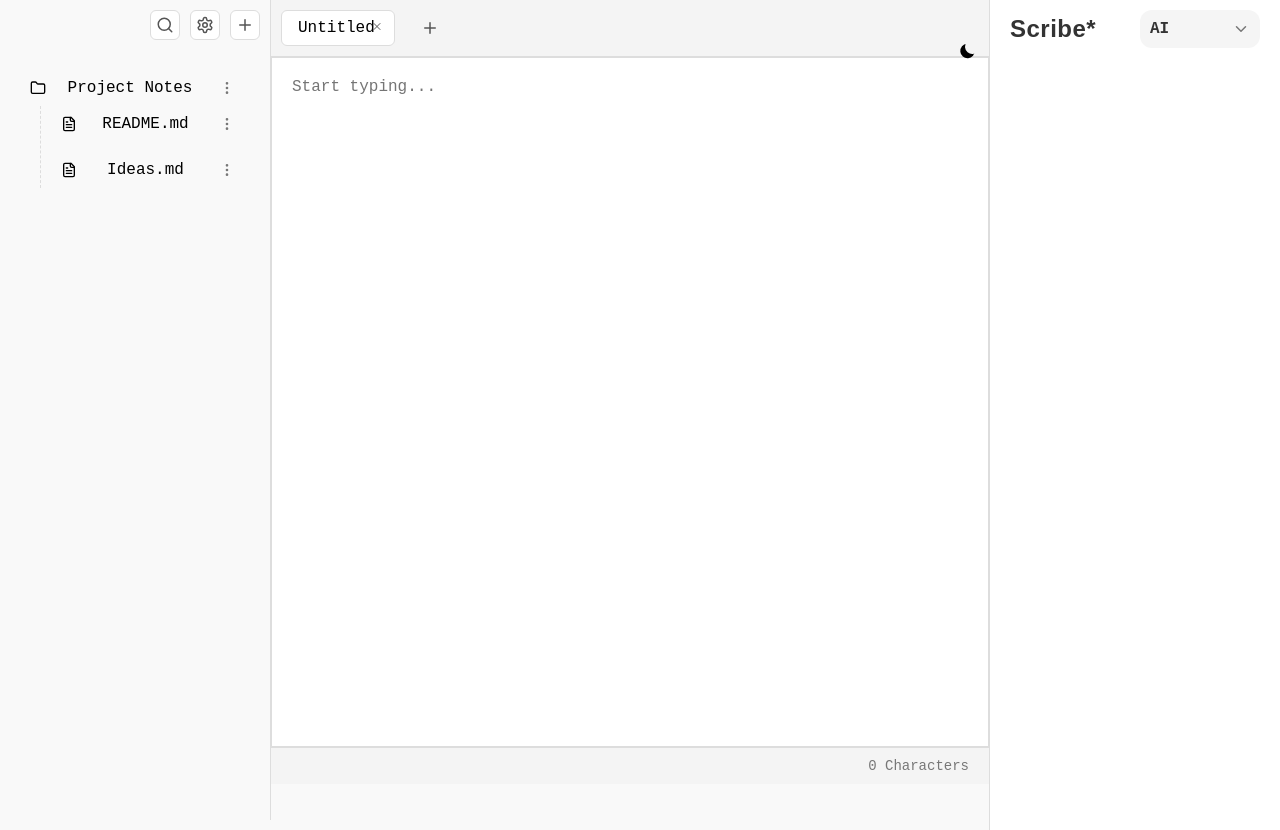
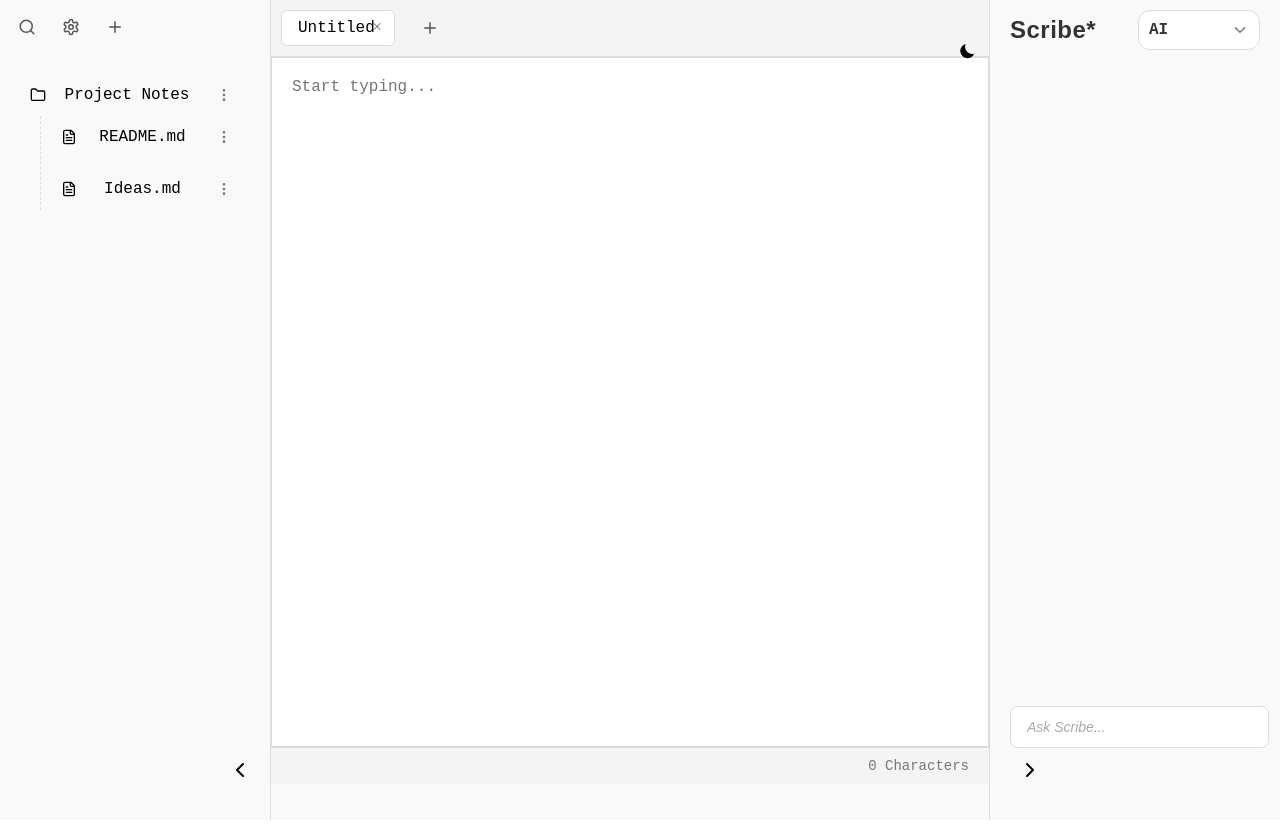
Before and after one commit to Ishitha0011/SCRIBE, a React (Create React App) app: page / in a window 1280 px wide. Built offline with nearby package versions, Linux system fonts and the light colour scheme.

Commit message:
added the collapse able feature to the sidebar
added the logic of rendering based on the dropdown selection (for now just added for AI dropdown)

```diff
--- a/src/components/LeftSidebar.js
+++ b/src/components/LeftSidebar.js
@@ -8,7 +8,9 @@ import {
   MoreVertical,
   Edit,
   Trash2,
-} from 'lucide-react';
+  ChevronLeft,
+  ChevronRight,
+} from 'lucide-react'; // Import Chevron icons for collapsing
 import '../css/LeftSidebar.css';
 
 const LeftSidebar = () => {
@@ -25,6 +27,7 @@ const LeftSidebar = () => {
   ]);
   const [activeItem, setActiveItem] = useState(null);
   const [menuVisible, setMenuVisible] = useState(null);
+  const [isCollapsed, setIsCollapsed] = useState(false); // New state for collapse
 
   // Add a new file or folder
   const handleAdd = (type) => {
@@ -110,7 +113,7 @@ const LeftSidebar = () => {
     ));
 
   return (
-    <div className="LeftSidebar">
+    <div className={`LeftSidebar ${isCollapsed ? 'collapsed' : ''}`}>
       <div className="TopButtons">
         <button className="IconButton" title="Search">
           <Search size={18} />
@@ -126,7 +129,14 @@ const LeftSidebar = () => {
           <Plus size={18} />
         </button>
       </div>
-      <div className="FileTree">{renderTree(structure)}</div>
+      {!isCollapsed && <div className="FileTree">{renderTree(structure)}</div>}
+      <button
+        className="CollapseButton"
+        title="Collapse Sidebar"
+        onClick={() => setIsCollapsed((prev) => !prev)}
+      >
+        {isCollapsed ? <ChevronRight size={24} /> : <ChevronLeft size={24} />}
+      </button>
     </div>
   );
 };
--- a/src/components/RightSidebar.js
+++ b/src/components/RightSidebar.js
@@ -1,12 +1,13 @@
 import React, { useState, useEffect, useRef } from 'react';
-import { ChevronDown } from 'lucide-react'; // Using Lucide icon for dropdown indicator
+import { ChevronDown, ChevronLeft, ChevronRight } from 'lucide-react'; // Icons
 import '../css/RightSidebar.css';
 
 const RightSidebar = () => {
   const [selectedOption, setSelectedOption] = useState('AI');
   const [isOpen, setIsOpen] = useState(false);
+  const [isCollapsed, setIsCollapsed] = useState(false); // Manage collapsed state
 
-  const dropdownRef = useRef(null); // Ref to the dropdown container
+  const dropdownRef = useRef(null);
 
   // Toggle dropdown open/close
   const toggleDropdown = () => setIsOpen((prev) => !prev);
@@ -14,7 +15,7 @@ const RightSidebar = () => {
   // Handle selecting an option
   const handleOptionSelect = (option) => {
     setSelectedOption(option);
-    setIsOpen(false); // Close dropdown after selecting an option
+    setIsOpen(false);
   };
 
   // Close dropdown if clicking outside
@@ -25,22 +26,27 @@ const RightSidebar = () => {
       }
     };
 
-    document.addEventListener('mousedown', handleClickOutside); // Attach event listener
+    document.addEventListener('mousedown', handleClickOutside);
     return () => {
-      document.removeEventListener('mousedown', handleClickOutside); // Clean up listener
+      document.removeEventListener('mousedown', handleClickOutside);
     };
   }, []);
 
+  // Toggle sidebar collapse
+  const toggleCollapse = () => setIsCollapsed((prev) => !prev);
+
   return (
-    <div className="RightSidebar">
+    <div className={`RightSidebar ${isCollapsed ? 'collapsed' : ''}`}>
       <div className="TopSection">
-        <div className="Logo">Scribe*</div>
+        <div className="Logo">{!isCollapsed && 'Scribe*'}</div>
         <div className="DropdownContainer" ref={dropdownRef}>
-          <div className="SelectDropdown" onClick={toggleDropdown}>
-            <span>{selectedOption}</span>
-            <ChevronDown size={18} className={`DropdownIcon ${isOpen ? 'open' : ''}`} />
-          </div>
-          {isOpen && (
+          {!isCollapsed && (
+            <div className="SelectDropdown" onClick={toggleDropdown}>
+              <span>{selectedOption}</span>
+              <ChevronDown size={18} className={`DropdownIcon ${isOpen ? 'open' : ''}`} />
+            </div>
+          )}
+          {isOpen && !isCollapsed && (
             <div className="DropdownList">
               <div className="Option" onClick={() => handleOptionSelect('AI')}>
                 AI
@@ -55,6 +61,25 @@ const RightSidebar = () => {
           )}
         </div>
       </div>
+
+      {/* Dynamic Content Based on Selected Option */}
+      <div className="DynamicContent">
+        {selectedOption === 'AI' && !isCollapsed && (
+          <div className="AskAIContainer">
+            <input
+              type="text"
+              placeholder="Ask Scribe..."
+              className="AskAIInput"
+            />
+          </div>
+        )}
+        {/* Add other options' content as needed */}
+      </div>
+
+      {/* Collapsible icon at the bottom */}
+      <div className="CollapseIcon" onClick={toggleCollapse}>
+        {isCollapsed ? <ChevronLeft size={24} /> : <ChevronRight size={24} />}
+      </div>
     </div>
   );
 };
--- a/src/css/LeftSidebar.css
+++ b/src/css/LeftSidebar.css
@@ -6,18 +6,31 @@
   flex-direction: column;
   border-right: 1px solid #ddd;
   padding: 10px;
+  position: relative;
+  transition: width 0.3s ease;
+}
+
+.LeftSidebar.collapsed {
+  width: 30px; /* Adjust the width for the collapsed state */
 }
 
 .TopButtons {
   display: flex;
-    justify-content: flex-end;
+  flex-direction: row; /* Default to column layout */
+  justify-content: flex-start;
   gap: 10px;
   margin-bottom: 20px;
+  transition: flex-direction 0.3s ease;
+}
+
+.LeftSidebar.collapsed .TopButtons {
+  flex-direction: column; /* Change to row layout when collapsed */
+  gap: 8px; /* Reduce gap between buttons when collapsed */
 }
 
 .IconButton {
-    background-color: #fff;
-    border: 1px solid #ddd;
+  background-color: transparent;
+  border: none;
   border-radius: 6px;
   padding: 8px;
   font-size: 16px;
@@ -27,6 +40,12 @@
   align-items: center;
   justify-content: center;
   color: #555;
+  transition: transform 0.3s ease;
+}
+
+.LeftSidebar.collapsed .IconButton {
+  font-size: 14px; /* Reduce button size when collapsed */
+  padding: 5px; /* Reduce padding when collapsed */
 }
 
 .IconButton:hover {
@@ -66,9 +85,7 @@
   display: flex;
   gap: 5px;
   position: relative;
-    display: inline-block;
 }
-
 
 .TreeNodeActions button {
   background-color: transparent;
@@ -101,10 +118,6 @@
   z-index: 10;
 }
 
-  .IconButton {
-    padding: 5px;
-  }
-
 .DropdownItem {
   display: flex;
   align-items: center;
@@ -131,3 +144,25 @@
 .DropdownItem.delete:hover {
   background-color: #ffecec;
 }
+
+/* Collapsible button at the bottom */
+.CollapseButton {
+  background-color: transparent;
+  border: none;
+  position: absolute;
+  bottom: 30px;
+  right: 10px;
+  width: 40px;
+  height: 40px;
+  display: flex;
+  justify-content: center;
+  align-items: center;
+  cursor: pointer;
+  border-radius: 50%;
+  transition: background-color 0.3s ease, transform 0.3s ease;
+}
+
+.CollapseButton:hover {
+  background-color: #f0f0f0;
+  border-color: #aaa;
+}
--- a/src/css/RightSidebar.css
+++ b/src/css/RightSidebar.css
@@ -2,12 +2,17 @@
 .RightSidebar {
   width: 250px;
   height: 100vh;
-    background-color: #ffffff;
+  background-color: #f9f9f9;
   border-left: 1px solid #ddd;
-    padding: 10px 20px 20px 20px;
+  padding: 10px 20px;
   display: flex;
   flex-direction: column;
-    justify-content: flex-start;
+  transition: width 0.3s ease;
+}
+
+.RightSidebar.collapsed {
+  width: 30px; /* Reduced width when collapsed */
+  padding: 5px 5px;
 }
 
   /* Top section with logo and dropdown */
@@ -18,14 +23,25 @@
     margin-bottom: 20px;
   }
 
-  /* Logo style */
+  .DynamicContent {
+    flex-grow: 1; /* Push content to take up remaining space */
+    display: flex;
+    flex-direction: column;
+  }
+
+
   .Logo {
     font-size: 24px;
     font-weight: bold;
     color: #333;
     letter-spacing: 0.5px;
     font-family: 'Arial', sans-serif;
-    padding-right: 10px;
+    transition: opacity 0.3s ease;
+  }
+
+  .RightSidebar.collapsed .Logo {
+    opacity: 0;
+    visibility: hidden;
   }
 
   /* Dropdown container for custom dropdown */
@@ -40,14 +56,19 @@
     display: flex;
     justify-content: space-between;
     align-items: center;
-    background-color: #f5f5f5; /* Light grey background */
-    border-radius: 12px; /* Rounded pill shape */
+    background-color: #ffffff;
+    border-radius: 12px;
+    border: 1px solid #ddd;
     padding: 10px 10px;
     font-size: 16px;
     color: #333;
     cursor: pointer;
     width: 100px;
     transition: background-color 0.3s ease;
+  }
+
+  .RightSidebar.collapsed .SelectDropdown {
+    display: none; /* Hide dropdown when collapsed */
   }
 
   .SelectDropdown:hover {
@@ -92,11 +113,61 @@
   }
 
   .Option:hover {
-    background-color: #f4f4f4; /* Light grey background on hover */
-    color: #bb44f0; /* Change text color to blue on hover */
+    background-color: #f4f4f4;
+    color: #bb44f0;
   }
 
   .Option:focus {
     outline: none;
     background-color: #d3d3ff;
   }
+
+  .CollapseIcon {
+    position: relative;
+    bottom: 20px;
+    left: 0px;
+    width: 40px;
+    height: 40px;
+    display: flex;
+    justify-content: center;
+    align-items: center;
+    cursor: pointer;
+    border-radius: 50%;
+    transition: background-color 0.3s ease, transform 0.3s ease;
+  }
+
+  .CollapseIcon:hover {
+    background-color: #e0e0e0;
+  }
+
+  /* Ask AI input container */
+  .AskAIContainer {
+    margin-top: auto;
+    display: flex;
+    flex-direction: column;
+    gap: 10px;
+    width: 90%;
+    padding-bottom: 1.4rem;
+  }
+
+.AskAIInput {
+  width: 100%;
+  padding: 12px 16px;
+  border: 1px solid #ddd;
+  border-radius: 8px;
+  font-size: 14px;
+  background-color: #ffffff;
+  color: #333;
+  transition: border-color 0.3s ease, box-shadow 0.3s ease;
+  outline: none;
+}
+
+.AskAIInput:focus {
+  border-color: #bb44f0; /* Highlight border on focus */
+  box-shadow: 0px 0px 4px rgba(187, 68, 240, 0.5); /* Glow effect on focus */
+}
+
+.AskAIInput::placeholder {
+  color: #aaa; /* Subtle placeholder color */
+  font-style: italic; /* Differentiates placeholder text */
+}
```
Lines whose indentation alone changed are shown as unchanged.
